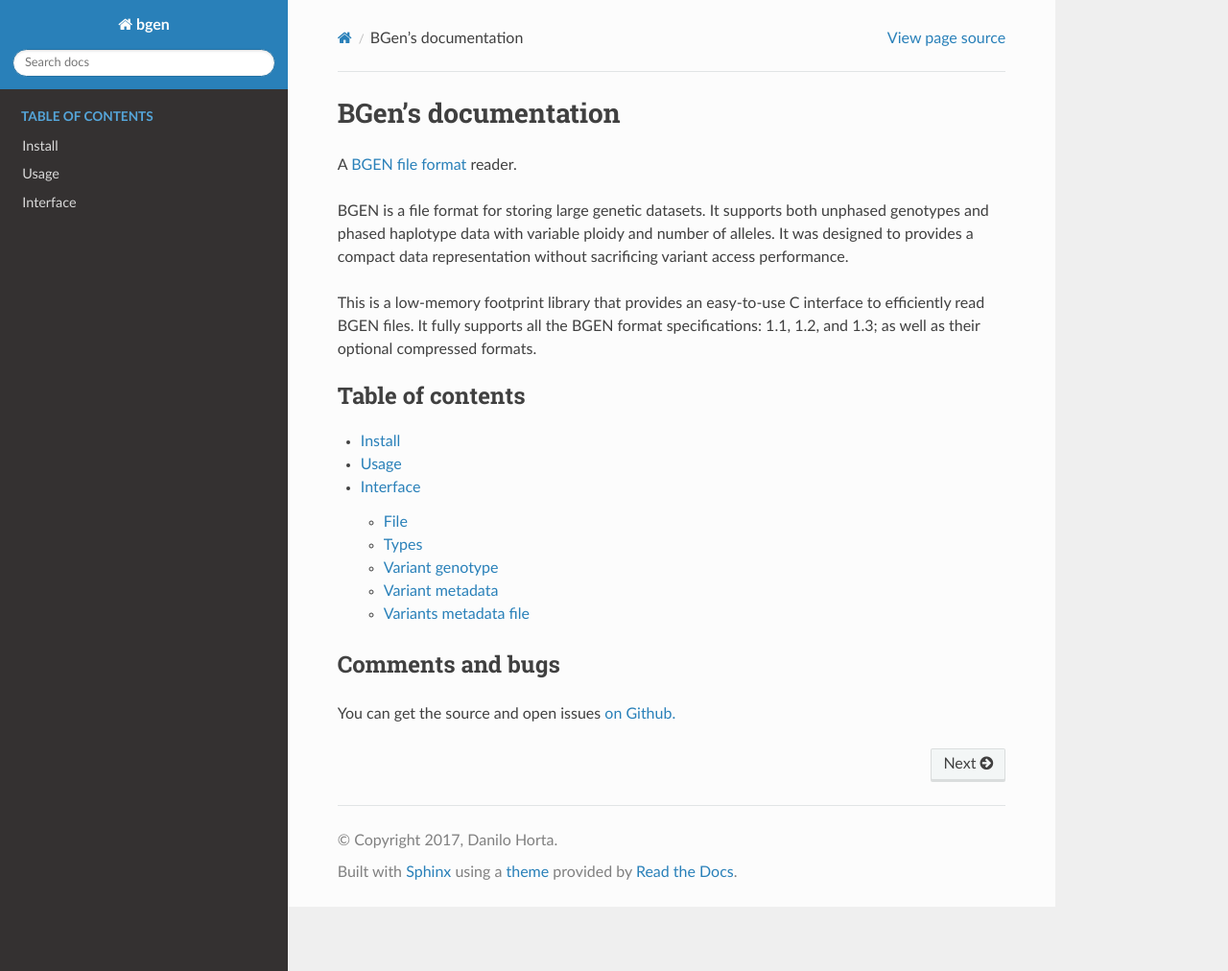
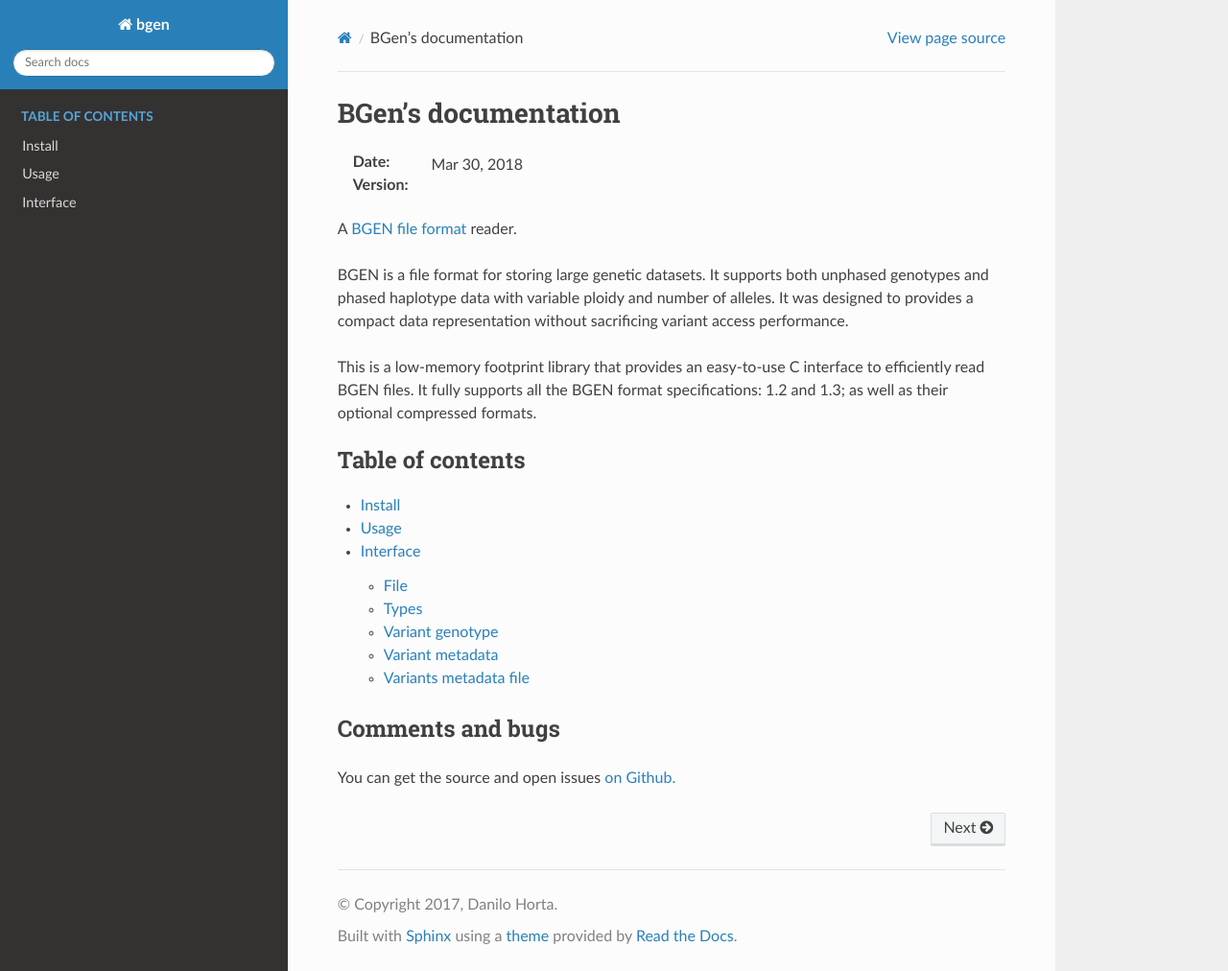
Before and after one commit to limix/bgen, a Sphinx documentation site: the page built from doc/index.rst, in a window 1280 px wide and 1012 px high. Shown: the whole window at 96% size. Built offline with Sphinx 7.4.7 and the Read the Docs theme 2.0.0, drawn with Linux system fonts in a browser that asks for light colours.

Commit message:
Version date release

```diff
--- a/doc/index.rst
+++ b/doc/index.rst
@@ -1,6 +1,9 @@
 ====================
 BGen's documentation
 ====================
+
+:Date: |today|
+:Version: |version|
 
 A `BGEN file format`_ reader.
 
@@ -12,7 +15,7 @@ variant access performance.
 
 This is a low-memory footprint library that provides an easy-to-use C interface
 to efficiently read BGEN files.
-It fully supports all the BGEN format specifications: 1.1, 1.2, and 1.3; as
+It fully supports all the BGEN format specifications: 1.2 and 1.3; as
 well as their optional compressed formats.
 
 .. toctree::
```
